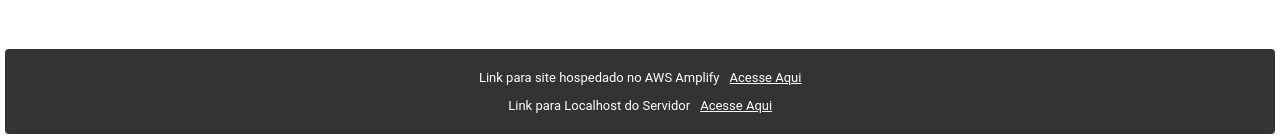
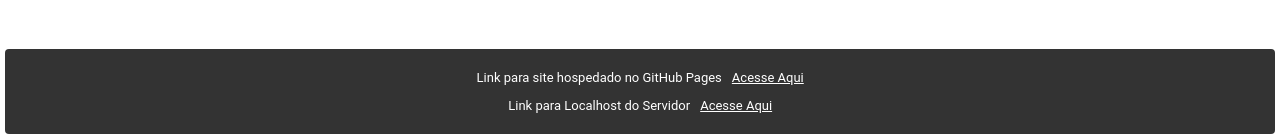
Before and after one commit to jonasonias/AnaliseAcoes, a React (Create React App) app in the folder Frontend/: page / in a window 1280 px wide. Shown: the part 661-797 px from the top of the page. Built offline with nearby package versions, Linux system fonts and the light colour scheme.

Commit message:
github pages ok

```diff
--- a/Frontend/src/components/Footer.js
+++ b/Frontend/src/components/Footer.js
@@ -6,9 +6,9 @@ const Footer = () => {
   return (
     <footer className="footer">
       <p>
-        Link para site hospedado no AWS Amplify
+        Link para site hospedado no GitHub Pages
         <span class="spacer"></span>
-        <a href="https://main.d1cp8k4m9e7a1u.amplifyapp.com">Acesse Aqui</a>
+        <a href="https://jonasonias.github.io/stocksSiteAWS/">Acesse Aqui</a>
       </p>
       <p>
         Link para Localhost do Servidor
```
Also changed, not shown: 1 other file (tests, documents, lock files or other folders).
